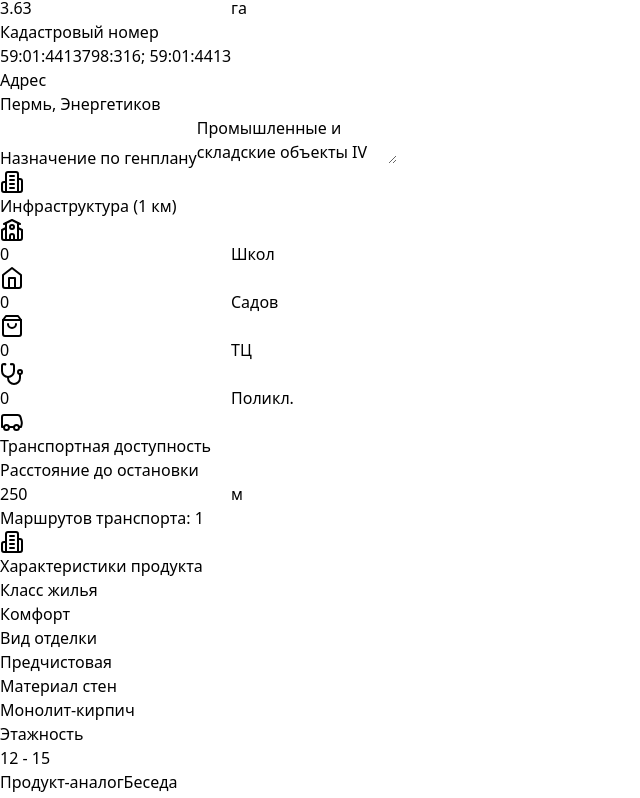
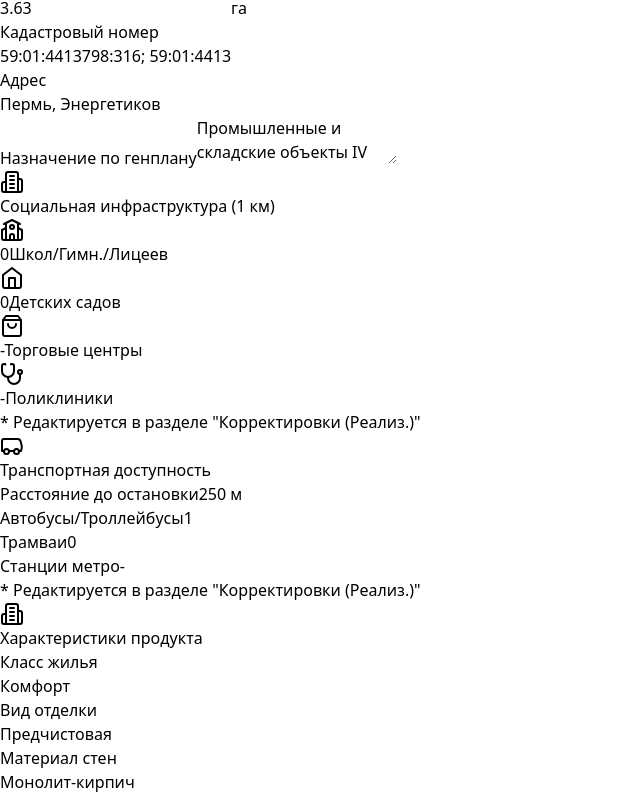
Before and after one commit to BarBerryy/land-analysys-app, a React (Vite) app: page / in a window 1280 px wide. Shown: the part 438-1236 px from the top of the page, without its empty margins (0-640 px from the left). Built offline with nearby package versions, Linux system fonts and the light colour scheme.

Commit message:
Latest changes

```diff
--- a/src/App.jsx
+++ b/src/App.jsx
@@ -397,49 +397,36 @@ const GeneralInfoTab = ({ data, setData, competitors, setCompetitors }) => {
           {/* Инфраструктура */}
           <div className="bg-emerald-900/30 rounded-xl p-4 border border-emerald-800">
             <h3 className="text-emerald-100 font-semibold mb-4 flex items-center gap-2">
-              <Building2 className="w-4 h-4" /> Инфраструктура (1 км)
+              <Building2 className="w-4 h-4" /> Социальная инфраструктура (1 км)
             </h3>
             <div className="grid grid-cols-2 gap-3">
-              <div className="flex items-center gap-2 bg-emerald-900/50 rounded-lg p-2">
+              <div className="flex items-center gap-2 bg-emerald-950/50 rounded-lg p-2 border border-emerald-800">
                 <School className="w-4 h-4 text-emerald-400" />
-                <input
-                  type="number"
-                  value={data.infrastructure?.schools || 0}
-                  onChange={(e) => setData({...data, infrastructure: {...data.infrastructure, schools: parseInt(e.target.value) || 0}})}
-                  className="w-12 bg-transparent text-white text-center border-b border-emerald-600 focus:outline-none"
-                />
-                <span className="text-emerald-300 text-xs">Школ</span>
+                <span className="text-white font-semibold">{data.socialInfra?.schools || 0}</span>
+                <span className="text-emerald-300 text-xs">Школ/Гимн./Лицеев</span>
               </div>
-              <div className="flex items-center gap-2 bg-emerald-900/50 rounded-lg p-2">
+              <div className="flex items-center gap-2 bg-emerald-950/50 rounded-lg p-2 border border-emerald-800">
                 <Home className="w-4 h-4 text-emerald-400" />
-                <input
-                  type="number"
-                  value={data.infrastructure?.kindergartens || 0}
-                  onChange={(e) => setData({...data, infrastructure: {...data.infrastructure, kindergartens: parseInt(e.target.value) || 0}})}
-                  className="w-12 bg-transparent text-white text-center border-b border-emerald-600 focus:outline-none"
-                />
-                <span className="text-emerald-300 text-xs">Садов</span>
+                <span className="text-white font-semibold">{data.socialInfra?.kindergartens || 0}</span>
+                <span className="text-emerald-300 text-xs">Детских садов</span>
               </div>
-              <div className="flex items-center gap-2 bg-emerald-900/50 rounded-lg p-2">
+              <div className="flex items-center gap-2 bg-emerald-950/50 rounded-lg p-2 border border-emerald-800">
                 <ShoppingBag className="w-4 h-4 text-emerald-400" />
-                <input
-                  type="number"
-                  value={data.infrastructure?.malls || 0}
-                  onChange={(e) => setData({...data, infrastructure: {...data.infrastructure, malls: parseInt(e.target.value) || 0}})}
-                  className="w-12 bg-transparent text-white text-center border-b border-emerald-600 focus:outline-none"
-                />
-                <span className="text-emerald-300 text-xs">ТЦ</span>
+                <span className={`font-semibold ${data.socialInfra?.malls ? 'text-green-400' : 'text-red-400'}`}>
+                  {data.socialInfra?.malls ? '+' : '-'}
+                </span>
+                <span className="text-emerald-300 text-xs">Торговые центры</span>
               </div>
-              <div className="flex items-center gap-2 bg-emerald-900/50 rounded-lg p-2">
+              <div className="flex items-center gap-2 bg-emerald-950/50 rounded-lg p-2 border border-emerald-800">
                 <Stethoscope className="w-4 h-4 text-emerald-400" />
-                <input
-                  type="number"
-                  value={data.infrastructure?.clinics || 0}
-                  onChange={(e) => setData({...data, infrastructure: {...data.infrastructure, clinics: parseInt(e.target.value) || 0}})}
-                  className="w-12 bg-transparent text-white text-center border-b border-emerald-600 focus:outline-none"
-                />
-                <span className="text-emerald-300 text-xs">Поликл.</span>
+                <span className={`font-semibold ${data.socialInfra?.clinics ? 'text-green-400' : 'text-red-400'}`}>
+                  {data.socialInfra?.clinics ? '+' : '-'}
+                </span>
+                <span className="text-emerald-300 text-xs">Поликлиники</span>
               </div>
+            </div>
+            <div className="mt-3 text-xs text-emerald-500 italic">
+              * Редактируется в разделе "Корректировки (Реализ.)"
             </div>
           </div>
 
@@ -448,9 +435,28 @@ const GeneralInfoTab = ({ data, setData, competitors, setCompetitors }) => {
             <h3 className="text-emerald-100 font-semibold mb-4 flex items-center gap-2">
               <Bus className="w-4 h-4" /> Транспортная доступность
             </h3>
-            <InputField label="Расстояние до остановки" value={data.distanceToStop} onChange={(v) => setData({...data, distanceToStop: v})} suffix="м" placeholder="0" />
-            <div className="mt-3 text-emerald-300 text-sm">
-              Маршрутов транспорта: <span className="text-white font-semibold">{data.transportRoutes || 1}</span>
+            <div className="space-y-3">
+              <div className="flex items-center justify-between bg-emerald-950/50 rounded-lg p-2 border border-emerald-800">
+                <span className="text-emerald-300 text-sm">Расстояние до остановки</span>
+                <span className="text-white font-semibold">{data.distanceToStop || 0} м</span>
+              </div>
+              <div className="flex items-center justify-between bg-emerald-950/50 rounded-lg p-2 border border-emerald-800">
+                <span className="text-emerald-300 text-sm">Автобусы/Троллейбусы</span>
+                <span className="text-white font-semibold">{data.transport?.busTrolley || 0}</span>
+              </div>
+              <div className="flex items-center justify-between bg-emerald-950/50 rounded-lg p-2 border border-emerald-800">
+                <span className="text-emerald-300 text-sm">Трамваи</span>
+                <span className="text-white font-semibold">{data.transport?.tram || 0}</span>
+              </div>
+              <div className="flex items-center justify-between bg-emerald-950/50 rounded-lg p-2 border border-emerald-800">
+                <span className="text-emerald-300 text-sm">Станции метро</span>
+                <span className={`font-semibold ${data.transport?.metro ? 'text-green-400' : 'text-red-400'}`}>
+                  {data.transport?.metro ? '+' : '-'}
+                </span>
+              </div>
+            </div>
+            <div className="mt-3 text-xs text-emerald-500 italic">
+              * Редактируется в разделе "Корректировки (Реализ.)"
             </div>
           </div>
         </div>
```
